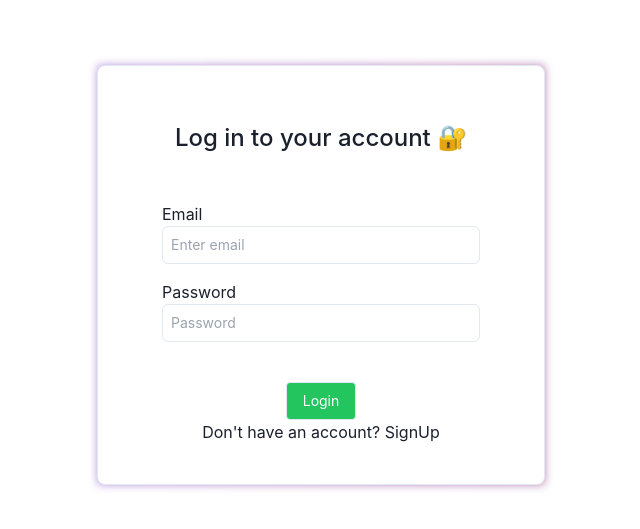
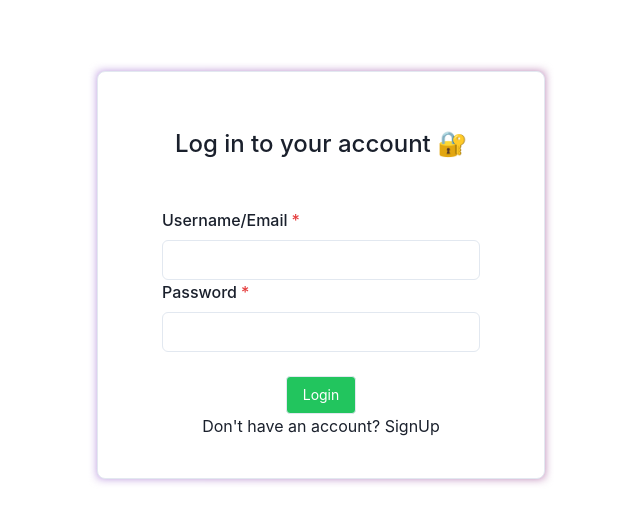
Before and after one commit to Manthanp18/saas-example-demo, a Next.js app: page / in a window 1280 px wide. Shown: the part 125-654 px from the top of the page, without its empty margins (319-959 px from the left). Built offline with nearby package versions, Linux system fonts and the light colour scheme; no server answers.

Commit message:
login functionality done, with showing error of specific type.

```diff
--- /dev/null
+++ b/pages/api/login.js
@@ -0,0 +1,55 @@
+import nc from 'next-connect';
+import bcrypt from 'bcryptjs';
+import User from '../../modals/user';
+import db from '../../helpers/mongoConnect'
+import { signToken } from '../../helpers/auth';
+
+const handler = nc();
+
+handler.post(async (req, res) => {
+    try {
+        await db.connect();
+        const { username_email, password } = req.body;
+        const queryUsername_email = "^" + username_email + "$";
+
+        // Check if username or email exists --> Check if password is correct --> Create jwt token --> Send token to header
+        const userExists = await User.findOne({
+            username: { $regex: queryUsername_email, $options: "i" },
+        });
+        if (!userExists) {
+            const emailExists = await User.findOne({
+                email: { $regex: queryUsername_email, $options: "i" },
+            });
+            if (!emailExists) {
+                return res.json({ message: "Username/Email not found", description: "Try using different Username/Email." });
+            } else {
+                const validPass = await bcrypt.compare(password, emailExists.password);
+                if (!validPass) return res.json({ message: "Invalid password" });
+                const token = signToken(emailExists);
+                res.send({
+                    token,
+                    _id: emailExists._id,
+                    username: emailExists.username,
+                    email: emailExists.email,
+                    isAdmin: emailExists.isAdmin,
+                });
+            }
+        } else {
+            const validPass = await bcrypt.compare(password, userExists.password);
+            if (!validPass) return res.json({ message: "Invalid password" });
+            const token = signToken(userExists);
+            res.send({
+                token,
+                _id: userExists._id,
+                username: userExists.username,
+                email: userExists.email,
+                isAdmin: userExists.isAdmin,
+            });
+        }
+    } catch (err) {
+        console.log(err);
+        return res.status(400).send("Error. Try again.");
+    }
+});
+
+export default handler;
--- a/pages/index.js
+++ b/pages/index.js
@@ -1,43 +1,56 @@
 import { useRouter } from "next/router";
 import React, { useState } from "react";
 import NextLink from "next/link";
+import {
+  FormControl,
+  FormLabel,
+  Input,
+  Button,
+  useToast,
+} from '@chakra-ui/react';
+import { useForm } from 'react-hook-form';
 import { useAuth } from "../context/AuthContext";
 import { ToastContainer, toast } from "react-toastify";
-
+import axios from "axios";
 import "react-toastify/dist/ReactToastify.css";
 
 const Login = () => {
+  const { register, handleSubmit, formState: { errors }, } = useForm({
+    mode: "onChange",
+  });
+  const toast = useToast();
   const router = useRouter();
-  const { user, login } = useAuth();
-  const [data, setData] = useState({
-    email: "",
-    password: "",
-  });
-  const handleLogin = async (e) => {
-    e.preventDefault();
 
-    console.log(user);
+  const onSubmit = async (data) => {
     try {
-      await login(data.email, data.password);
-      router.push("/dashboard");
-      toast.success("🚀 Welcome!", {
-        position: "top-center",
-        autoClose: 5000,
-        hideProgressBar: false,
-        closeOnClick: true,
-        pauseOnHover: true,
-        draggable: true,
-        progress: undefined,
-      });
-    } catch (err) {
-      toast.error("🙅‍♀️ Uh oh! Email or Password is incorrect", {
-        position: "bottom-left",
-        autoClose: 5000,
-        hideProgressBar: false,
-        closeOnClick: true,
-        pauseOnHover: true,
-        draggable: true,
-        progress: undefined,
+      const response = await axios.post('/api/login', data);
+      if (response.data.message) {
+        toast({
+          title: response.data.message,
+          description: response.data.description,
+          status: 'error',
+          duration: 5000,
+          isClosable: true,
+        });
+      } else {
+        const { token } = await response.data;
+        await localStorage.setItem('auth-token', token);
+        await toast({
+          title: 'Successfully Logged in.',
+          description: 'Redirecting to Inspirations.',
+          status: 'success',
+          duration: 2000,
+          isClosable: true,
+        });
+        router.push("/dashboard")
+      }
+    } catch (error) {
+      toast({
+        title: 'An error occurred.',
+        description: error.message,
+        status: 'error',
+        duration: 3000,
+        isClosable: true,
       });
     }
   };
@@ -72,40 +85,31 @@ const Login = () => {
           draggable
           pauseOnHover
         />
-        <form onSubmit={handleLogin}>
-          <div>
-            <label htmlFor="email">Email</label>
-            <input
-              onChange={(e) =>
-                setData({
-                  ...data,
-                  email: e.target.value,
-                })
-              }
-              value={data.email}
-              required
-              type="email"
-              placeholder="Enter email"
-              className={`w-full p-2 text-primary border rounded-md outline-none text-sm transition duration-150 ease-in-out mb-4`}
+        <form onSubmit={handleSubmit(onSubmit)}>
+          <FormControl id="username_email" isRequired>
+            <FormLabel>Username/Email</FormLabel>
+            <Input
+              type="text"
+              name="username_email"
+              {...register("username_email", {
+                required: "This field is required"
+              })}
             />
-          </div>
-          <div>
-            <label htmlFor="password">Password</label>
-            <input
-              onChange={(e) =>
-                setData({
-                  ...data,
-                  password: e.target.value,
-                })
-              }
-              value={data.password}
-              required
+            {errors.email && <span>This field is required</span>}
+          </FormControl>
+          <FormControl id="password" isRequired>
+            <FormLabel>Password</FormLabel>
+            <Input
               type="password"
-              placeholder="Password"
-              className={`w-full p-2 text-primary border rounded-md outline-none text-sm transition duration-150 ease-in-out mb-4`}
+              name="password"
+              {...register("password", {
+                required: true,
+              })}
             />
-          </div>
-
+            {errors.password && (
+              <span>This field is required</span>
+            )}
+          </FormControl>
           <div className="flex flex-col justify-center items-center mt-6">
             <button
               className={`bg-green-500 py-2 px-4 text-sm text-white rounded border border-green focus:outline-none focus:border-green-dark`}
```
